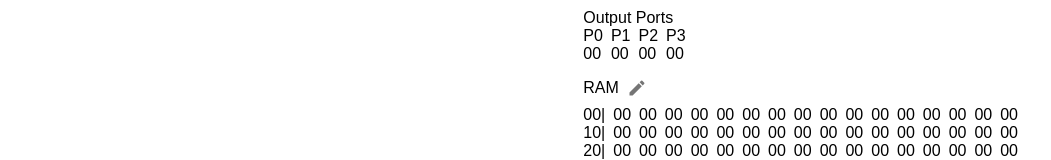
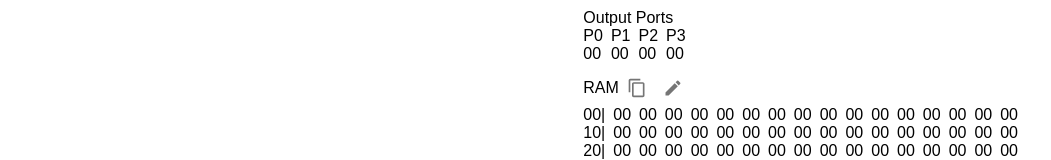
Before and after one commit to tony-ist/arpuemu, a React (Vite) app: page / in a window 1280 px wide. Both pictures are taken after a click on the button "COMPILE". Shown: the part 325-485 px from the top of the page, without its empty margins (82-1133 px from the left). Built offline with nearby package versions, Linux system fonts and the light colour scheme; a web font is replaced by a local one.

Commit message:
Display copy button for pmem and ram

```diff
--- a/src/components/hex/HexViewer.tsx
+++ b/src/components/hex/HexViewer.tsx
@@ -5,6 +5,7 @@ import { groupElements } from '../../util/common-util.ts';
 import { generateLabels, VALUES_IN_A_ROW } from '../../util/hex-viewer-util.ts';
 import Modal from '@mui/material/Modal';
 import IconButton from '@mui/material/IconButton';
+import ContentCopyIcon from '@mui/icons-material/ContentCopy';
 import EditIcon from '@mui/icons-material/Edit';
 import { useState } from 'react';
 import TextField from '@mui/material/TextField';
@@ -18,6 +19,7 @@ interface HexViewerPropTypes {
   setData?: (binaryData: number[]) => void;
   highlightByte?: number;
   highlightSize?: number;
+  displayCopyButton?: boolean;
 }
 
 export function HexViewer(props: HexViewerPropTypes) {
@@ -27,6 +29,7 @@ export function HexViewer(props: HexViewerPropTypes) {
     highlightByte,
     highlightSize = 1,
     displayEditButton = false,
+    displayCopyButton = false,
     setData = () => {
       throw new Error('setData should not be called when it is not passed as a prop');
     },
@@ -84,15 +87,27 @@ export function HexViewer(props: HexViewerPropTypes) {
     setIsEditModalOpen(true);
   }
 
+  function copyToClipboard() {
+    navigator.clipboard.writeText(hexData.join(' '));
+  }
+
   return (
     <Box sx={{ display: 'flex', flexDirection: 'column' }}>
       <Box sx={{ display: 'flex', alignItems: 'center' }}>
         <Box>{title}</Box>
         {
+          displayCopyButton &&
+            <Box>
+                <IconButton onClick={copyToClipboard}>
+                    <ContentCopyIcon fontSize="small"/>
+                </IconButton>
+            </Box>
+        }
+        {
           displayEditButton &&
             <Box>
                 <IconButton onClick={openEditModal}>
-              <EditIcon fontSize='small' />
+                    <EditIcon fontSize="small"/>
                 </IconButton>
             </Box>
         }
@@ -101,7 +116,7 @@ export function HexViewer(props: HexViewerPropTypes) {
         {
           groupedHexData.map((group, groupIndex) =>
             <Box key={groupIndex} sx={{ display: 'flex', flexDirection: 'row' }}>
-              <Box>{ labels[groupIndex] }</Box>
+              <Box>{labels[groupIndex]}</Box>
               <Box sx={{ marginRight: 1 }}>|</Box>
               <Box>
                 {
@@ -131,11 +146,11 @@ export function HexViewer(props: HexViewerPropTypes) {
           <Box sx={{ display: 'flex', alignItems: 'center', justifyContent: 'center', gap: '3px' }}>
             <Box sx={{ display: 'flex', flexDirection: 'column', gap: '1.5px', marginTop: '-1px' }}>
               {
-                labels.map((label, index) => <Box key={index}>{ label }</Box>)
+                labels.map((label, index) => <Box key={index}>{label}</Box>)
               }
             </Box>
             <TextField
-              label='Input Data'
+              label="Input Data"
               value={editModalData}
               rows={16}
               multiline
@@ -150,12 +165,12 @@ export function HexViewer(props: HexViewerPropTypes) {
                   className={styles.errorContainer}
                   sx={{ marginTop: 1, textAlign: 'center' }}
               >
-              { modalError }
+                {modalError}
               </Box>
           }
           <Button
             onClick={setEditedData}
-            variant='contained'
+            variant="contained"
             sx={{ marginTop: 2 }}
           >
             Submit
--- a/src/components/pmem-viewer/PMemViewer.tsx
+++ b/src/components/pmem-viewer/PMemViewer.tsx
@@ -15,6 +15,7 @@ export function PMemViewer(props: PMemViewerPropTypes) {
       binaryData={machineCode}
       highlightByte={highlightByte}
       highlightSize={highlightSize}
+      displayCopyButton
     />
   );
 }
--- a/src/components/ram-viewer/RamViewer.tsx
+++ b/src/components/ram-viewer/RamViewer.tsx
@@ -16,6 +16,7 @@ export function RamViewer(props: RamViewerPropTypes) {
       binaryData={binaryData}
       setData={setRAM}
       displayEditButton
+      displayCopyButton
     />
   );
 }
```
Lines whose indentation alone changed are shown as unchanged.
